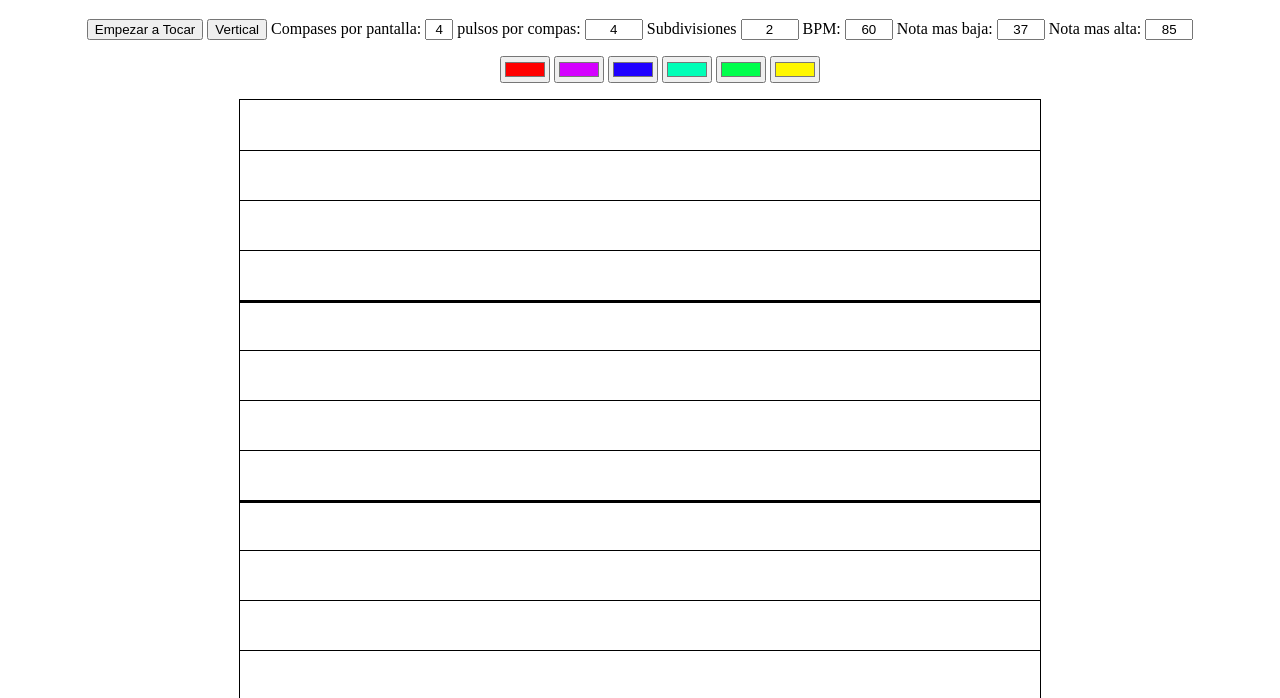
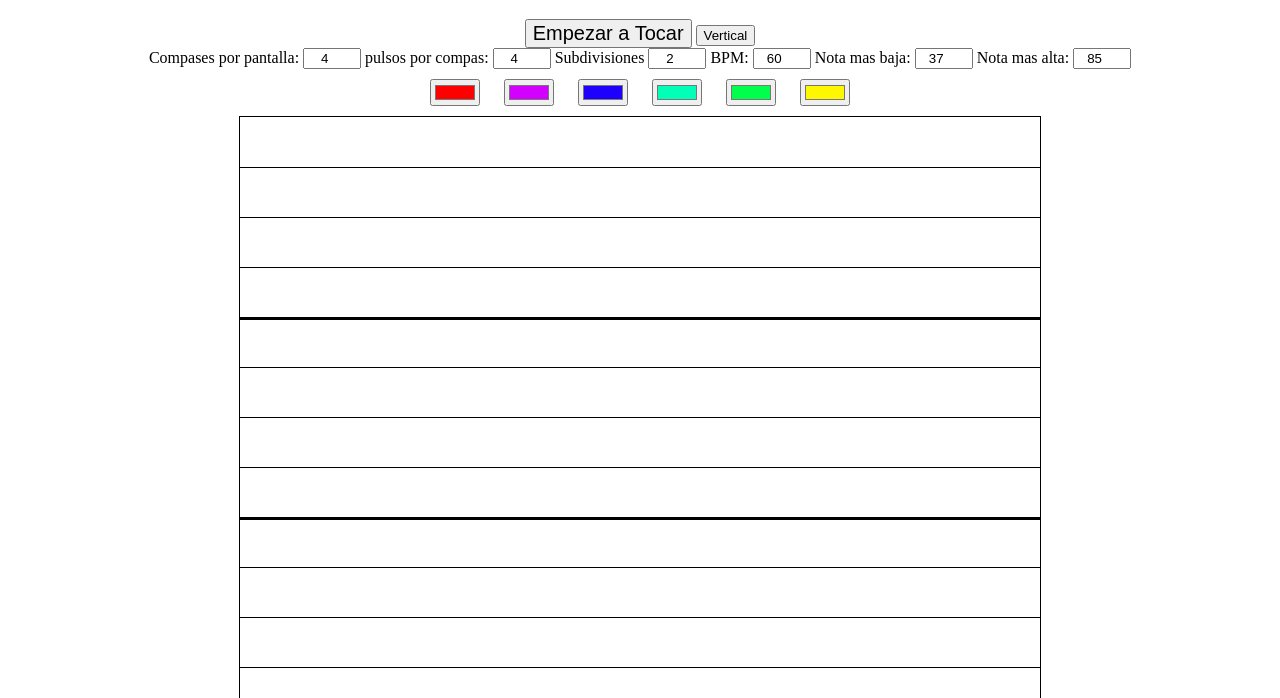
Before and after one commit to IanEvers/iterandoMIDI, a plain HTML site: page Basic.html in a window 1280 px wide. Shown: the part 102-800 px from the top of the page. Drawn offline with nearby package versions, Linux system fonts and the light colour scheme; no server answers.

Commit message:
reordeno un toque los inputs

```diff
--- a/Basic.html
+++ b/Basic.html
@@ -24,35 +24,36 @@
 			</div>
 		</div>
 	</div>
-	<button class="button" id="button" onclick="Comienzo();" data-key="q">Empezar a Tocar</button>
-	<button id="horizontalidad" onclick="orientacion()">Vertical</button>
-	<label for="compasesPantalla"> Compases por pantalla:</label>
-	<input type="text" id="compasesPantalla" value="4" onchange="actualizarTempo()" style="width: 20px; text-align: center;">
-	<label for="pulsosPorCompas"> pulsos por compas:</label>
-	<input type="text" id="pulsosPorCompas" value="4" onchange="actualizarTempo()" style="width: 50px; text-align: center;">
-	<label for="subdivisiones"> Subdivisiones</label>
-	<input type="text" id="subdivisiones" value="2" onchange="actualizarTempo()" style="width: 50px; text-align: center;">
-	<label for="BPM"> BPM:</label>
-	<input type="text" id="BPM" value="60" onchange="actualizarTempo();" style="width: 40px; text-align: center;">
-	<label for="notaMasBaja"> Nota mas baja:</label>
-	<input type="text" id="notaMasBaja" value="37" onchange="actualizarTempo()" style="width: 40px; text-align: center;">
-	<label for="notaMasAlta"> Nota mas alta:</label>
-	<input type="text" id="notaMasAlta" value="85" onchange="actualizarTempo()" style="width: 40px; text-align: center;">
-	<br>
 
-	<div>
-		<form id="colorSelector">
-			<ul>
-				<input type="color" id="color1" class="color" name="color1" value="#ff0000">
-				<input type="color" id="color2" class="color" name="color2" value="#d400ff">
-				<input type="color" id="color3" class="color" name="color3" value="#1e00ff">
-				<input type="color" id="color4" class="color" name="color4" value="#00ffb7">
-				<input type="color" id="color5" class="color" name="color5" value="#00ff4c">
-				<input type="color" id="color6" class="color" name="color6" value="#fff700">
-			</ul>
-		</form>
-		<canvas id="canvas" width="800" height="800"  style="border:1px solid #000000; align-self: center;">
-	</div>
+	<button id="empezarATocar" onclick="comienzo();" data-key="q">Empezar a Tocar</button>
+	<button id="cambiarOrientacion" onclick="cambiarOrientacion();">Vertical</button>
+
+	<form id ="parametrosTempo">
+		<label for="compasesPantalla">Compases por pantalla:</label>
+		<input type="number" id="compasesPantalla" value="4">
+		<label for="pulsosPorCompas">pulsos por compas:</label>
+		<input type="number" id="pulsosPorCompas" value="4">
+		<label for="subdivisiones">Subdivisiones</label>
+		<input type="number" id="subdivisiones" value="2">
+		<label for="BPM">BPM:</label>
+		<input type="number" id="BPM" value="60">
+		<label for="notaMasBaja">Nota mas baja:</label>
+		<input type="number" id="notaMasBaja" value="37">
+		<label for="notaMasAlta">Nota mas alta:</label>
+		<input type="number" id="notaMasAlta" value="85">
+	</form>
+
+	<form id="colorSelector">
+		<input type="color" class="colorInput" value="#ff0000">
+		<input type="color" class="colorInput" value="#d400ff">
+		<input type="color" class="colorInput" value="#1e00ff">
+		<input type="color" class="colorInput" value="#00ffb7">
+		<input type="color" class="colorInput" value="#00ff4c">
+		<input type="color" class="colorInput" value="#fff700">
+	</form>
+
+	<canvas id="canvas" width="800" height="800"  style="border:1px solid #000000; align-self: center;">
+
 	<div id="key_data"></div>
 <script type="text/javascript">
 
```
